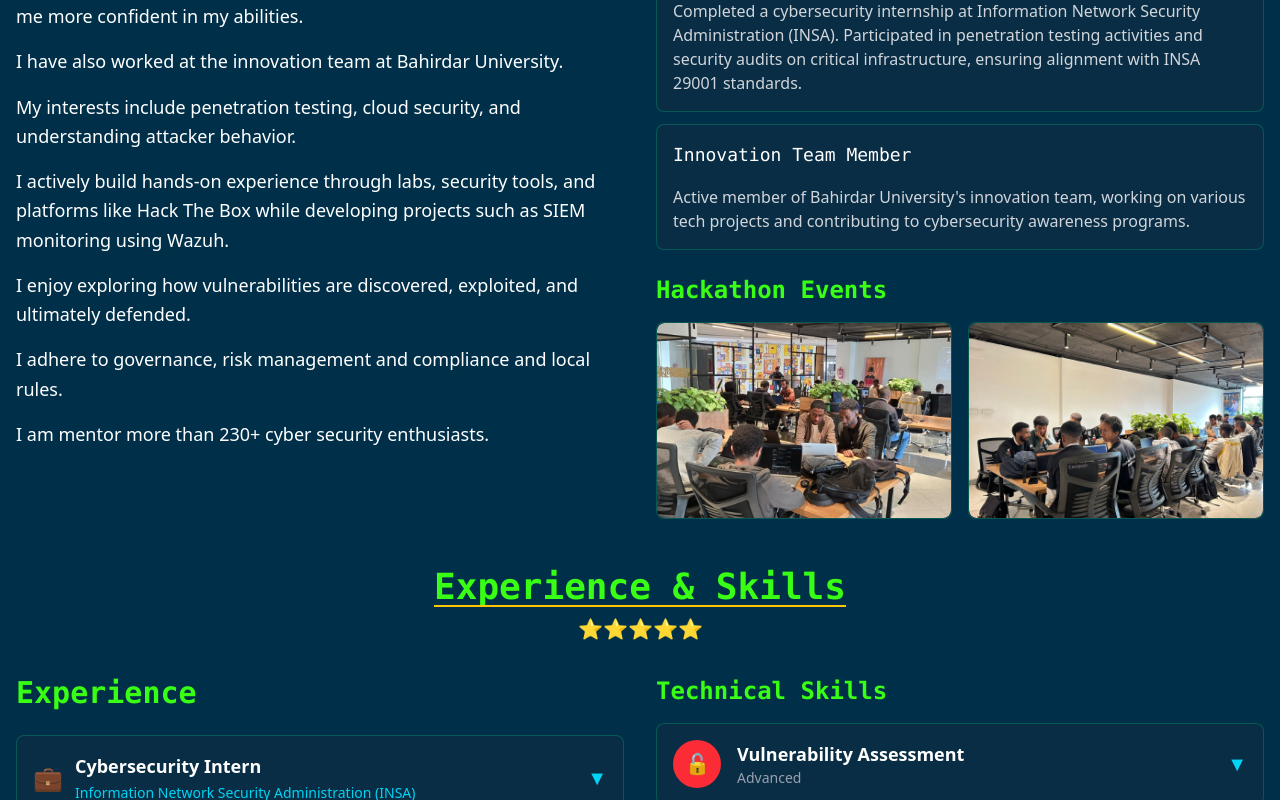
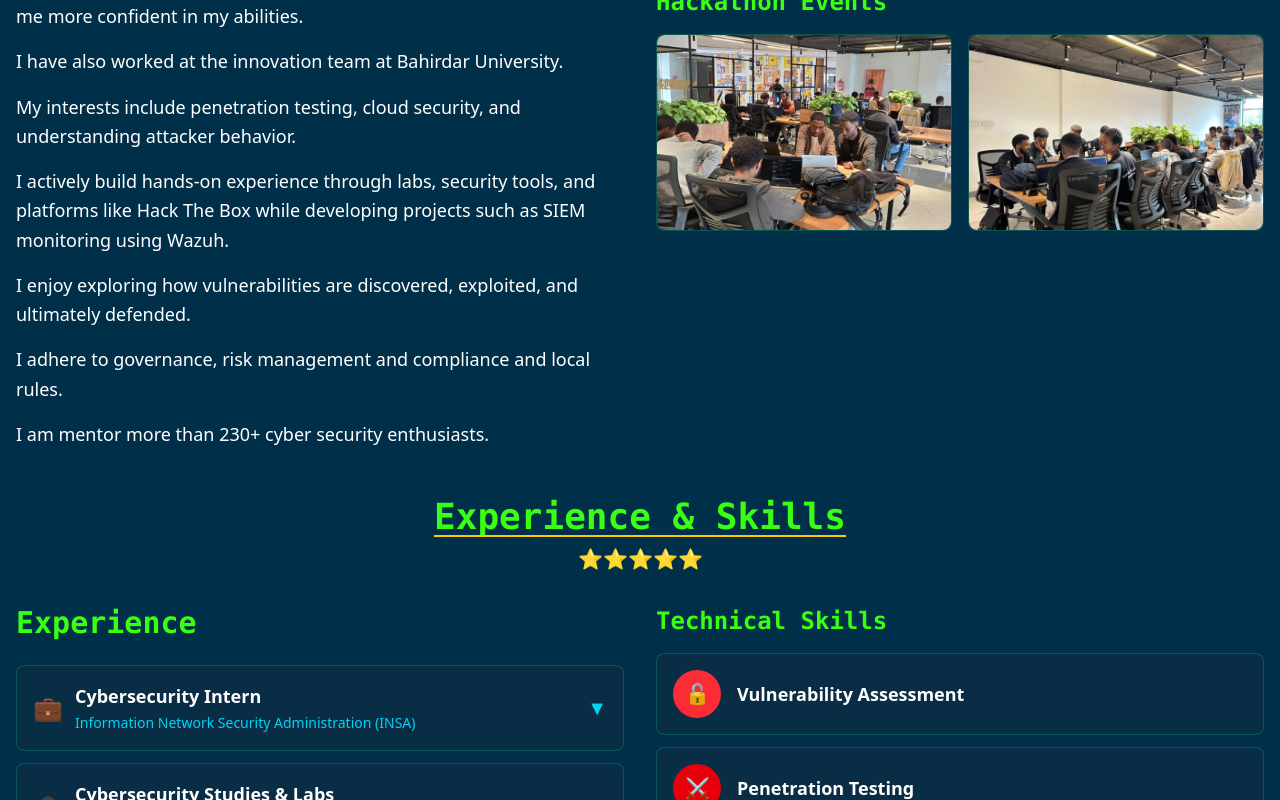
Before and after one commit to Anonimize4/mini-project-, a React (Vite) app: page / in a window 1280 px wide. Shown: the part 960-1760 px from the top of the page. Built offline with nearby package versions, Linux system fonts and the light colour scheme.

Commit message:
adding header

```diff
--- a/src/components/AboutSection.tsx
+++ b/src/components/AboutSection.tsx
@@ -1,6 +1,9 @@
+import { useState } from 'react';
 import { motion } from 'framer-motion';
 
 const AboutSection = () => {
+  const [expandedCommunity, setExpandedCommunity] = useState<number | null>(null);
+
   const communityItems = [
     {
       title: "Cyber Security Community Mentor",
@@ -81,25 +84,39 @@ const AboutSection = () => {
         >
           <h3 className="text-3xl font-semibold mb-4 font-mono" style={{ color: '#39FF14' }}>Community Participation</h3>
           <div className="space-y-3">
-            {communityItems.map((item, index) => (
+            {communityItems.map((item, index) => {
+              const isExpanded = expandedCommunity === index;
+              return (
               <motion.div
                 key={index}
-                className="border border-emerald-500/30 rounded-lg overflow-hidden bg-gray-800/30 hover:bg-gray-800/50 transition-colors duration-300"
+                className="border border-emerald-500/30 rounded-lg overflow-hidden bg-gray-800/30 hover:bg-gray-800/50 transition-colors duration-300 cursor-pointer"
                 initial={{ opacity: 0, y: 10 }}
                 whileInView={{ opacity: 1, y: 0 }}
                 transition={{ duration: 0.3, delay: 0.3 + index * 0.1 }}
                 viewport={{ once: true }}
+                onMouseEnter={() => setExpandedCommunity(index)}
               >
                 <div className="p-4">
                   <span className="text-white font-mono text-lg block">{item.title}</span>
                 </div>
-                <div className="px-4 pb-4">
-                  <p className="text-gray-300 text-base">
-                    {item.description}
-                  </p>
-                </div>
+                <motion.div
+                  initial={false}
+                  animate={{
+                    height: isExpanded ? 'auto' : 0,
+                    opacity: isExpanded ? 1 : 0
+                  }}
+                  transition={{ duration: 0.3 }}
+                  className="overflow-hidden"
+                >
+                  <div className="px-4 pb-4">
+                    <p className="text-gray-300 text-base">
+                      {item.description}
+                    </p>
+                  </div>
+                </motion.div>
               </motion.div>
-            ))}
+              );
+            })}
           </div>
 
           {/* Hackathon Images */}
--- a/src/components/SkillsSection.tsx
+++ b/src/components/SkillsSection.tsx
@@ -57,29 +57,19 @@ const SkillsSection = () => {
     { icon: "👥", name: "Leadership", level: "Advanced", bgColor: "bg-rose-500", details: "Leading security initiatives, mentoring 240+ cybersecurity enthusiasts" }
   ];
 
-  const getSkillLevel = (level: string) => {
-    const levels: { [key: string]: number } = {
-      "Expert": 95,
-      "Advanced": 80,
-      "Intermediate": 65,
-      "Beginner": 40
-    };
-    return levels[level] || 50;
-  };
-
   // State for accordion functionality
   const [expandedExperience, setExpandedExperience] = useState<number | null>(null);
   const [expandedSkill, setExpandedSkill] = useState<number | null>(null);
 
-  const toggleExperience = (index: number) => {
-    setExpandedExperience(expandedExperience === index ? null : index);
+  const handleMouseEnterExperience = (index: number) => {
+    setExpandedExperience(index);
   };
 
-  const toggleSkill = (index: number) => {
-    setExpandedSkill(expandedSkill === index ? null : index);
+  const handleMouseEnterSkill = (index: number) => {
+    setExpandedSkill(index);
   };
 
-  // Experience Item Component - Accordion with expand/collapse
+  // Experience Item Component - Accordion with expand/collapse on hover
   const ExperienceItem = ({ exp, index, delay = 0 }: {
     exp: {
       icon: string;
@@ -100,7 +90,7 @@ const SkillsSection = () => {
       initial={{ opacity: 0, y: 10 }}
       animate={{ opacity: 1, y: 0 }}
       transition={{ duration: 0.3, delay: delay + index * 0.1 }}
-      onClick={() => toggleExperience(index)}
+      onMouseEnter={() => handleMouseEnterExperience(index)}
     >
       <div className="p-4 flex items-center justify-between">
         <div className="flex items-center space-x-3">
@@ -138,7 +128,7 @@ const SkillsSection = () => {
   );
   };
 
-  // Skill Item Component - Accordion with expand/collapse
+  // Skill Item Component - Accordion with expand/collapse on hover (simplified style)
   const SkillItem = ({ skill, index, delay = 0 }: {
     skill: {
       icon: string;
@@ -159,7 +149,7 @@ const SkillsSection = () => {
       initial={{ opacity: 0, x: -20 }}
       animate={{ opacity: 1, x: 0 }}
       transition={{ duration: 0.4, delay: delay + index * 0.1 }}
-      onClick={() => toggleSkill(index)}
+      onMouseEnter={() => handleMouseEnterSkill(index)}
     >
       <div className="p-4 flex items-center space-x-4">
         <div className={`w-12 h-12 ${skill.bgColor} rounded-full flex items-center justify-center flex-shrink-0`}>
@@ -167,18 +157,10 @@ const SkillsSection = () => {
         </div>
         <div className="flex-1">
           <h3 className="text-white font-semibold text-lg">{skill.name}</h3>
-          <p className="text-gray-400 text-sm">{skill.level}</p>
         </div>
-        <motion.span
-          className="text-cyan-400 text-xl"
-          animate={{ rotate: isExpanded ? 180 : 0 }}
-          transition={{ duration: 0.2 }}
-        >
-          ▼
-        </motion.span>
       </div>
 
-      {/* Collapsible content with progress bar */}
+      {/* Collapsible content */}
       <motion.div
         initial={false}
         animate={{
@@ -189,21 +171,9 @@ const SkillsSection = () => {
         className="overflow-hidden"
       >
         <div className="px-4 pb-4">
-          <p className="text-gray-300 text-sm mb-3">{skill.details}</p>
-          <div className="w-full bg-gray-700 rounded-full h-2 overflow-hidden">
-            <motion.div
-              className={`h-full ${skill.bgColor} rounded-full`}
-              initial={{ width: 0 }}
-              animate={{ width: `${getSkillLevel(skill.level)}%` }}
-              transition={{ duration: 1, delay: 0.2 }}
-              style={{
-                boxShadow: '0 0 10px rgba(57, 255, 20, 0.5)'
-              }}
-            />
-          </div>
-          <div className="mt-2 text-right">
-            <span className="text-sm text-gray-400 font-mono">{getSkillLevel(skill.level)}%</span>
-          </div>
+          <p className="text-gray-300 text-sm">
+            {skill.details}
+          </p>
         </div>
       </motion.div>
     </motion.div>
```
